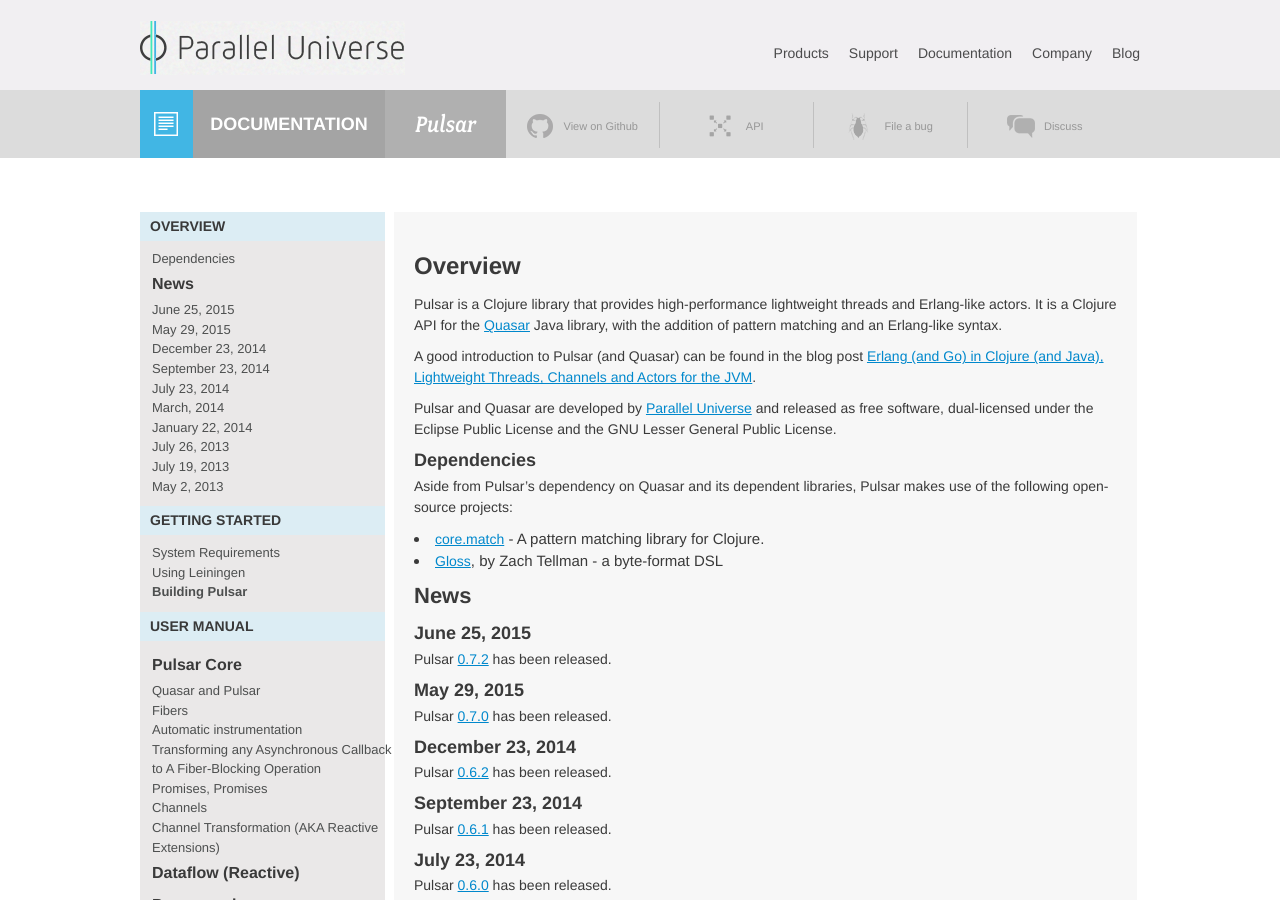
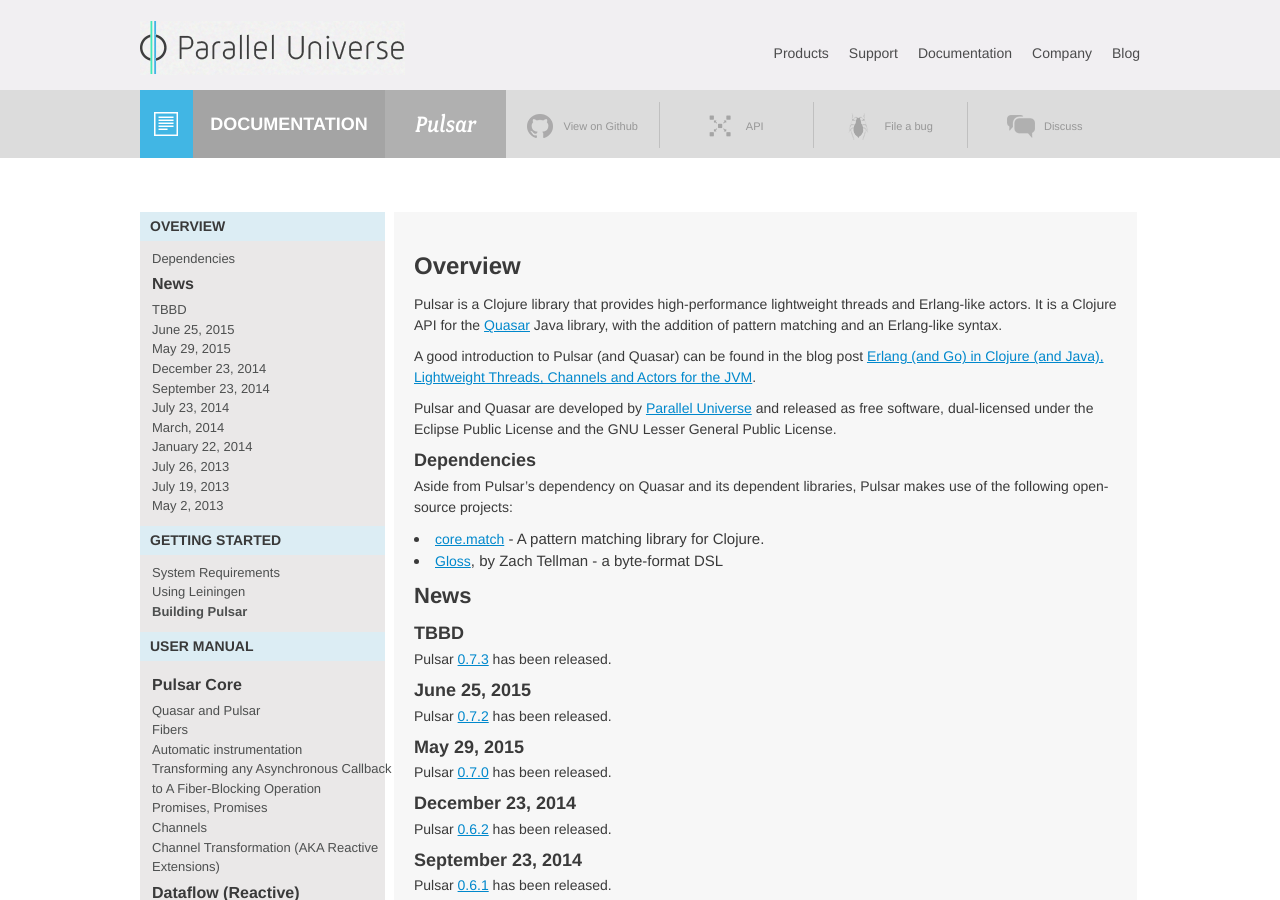
Before and after one commit to puniverse/pulsar, a Jekyll site: the page built from docs/index.md, in a window 1280 px wide and 900 px high. Built offline with Jekyll 4.4.1, drawn with Linux system fonts in a browser that asks for light colours; nearby versions of some CDN libraries; Markdown is read by kramdown in place of the engine named in the settings.

Commit message:
:memo: - [ci skip]

```diff
--- a/docs/index.md
+++ b/docs/index.md
@@ -24,6 +24,10 @@
 * [Gloss](https://github.com/ztellman/gloss), by Zach Tellman - a byte-format DSL
 
 ## News
+
+### TBBD
+
+Pulsar [0.7.3](https://github.com/puniverse/quasar/releases/tag/v0.7.3) has been released.
 
 ### June 25, 2015
 
```
